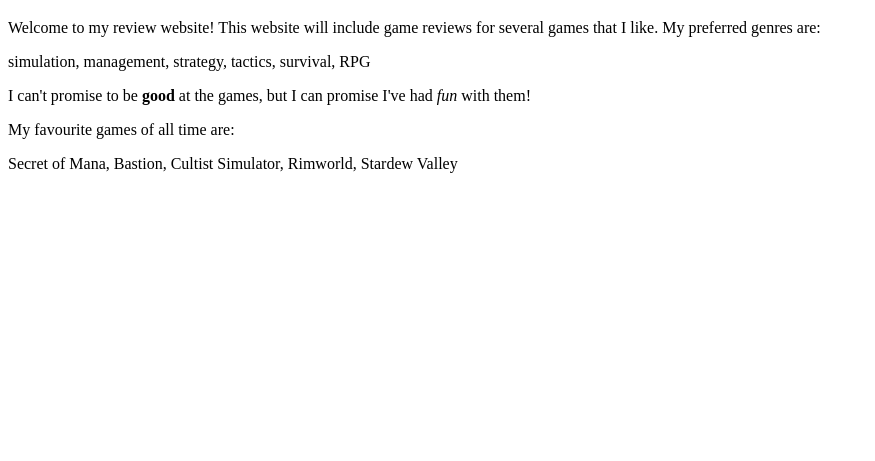
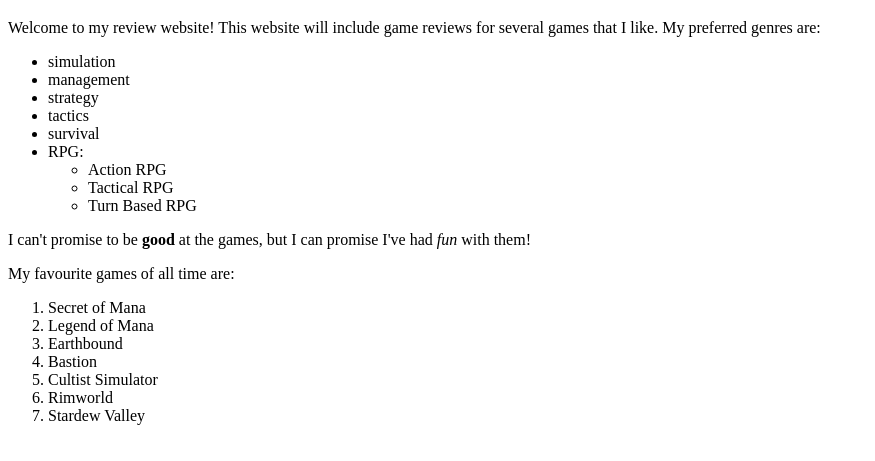
Before and after one commit to CodingDino/website-for-hnc, a plain HTML site: page index.html in a window 1280 px wide. Shown: the part 61-522 px from the top of the page, without its empty margins (0-875 px from the left). Drawn offline with Linux system fonts and the light colour scheme.

Commit message:
Formatted genres and games into lists.

```diff
--- a/index.html
+++ b/index.html
@@ -11,9 +11,30 @@
             This website will include game
             reviews for several games that I
             like. My preferred genres are: </p>
-        <p>simulation, management, strategy, tactics, survival, RPG</p>
+        <ul>
+            <li>simulation</li>
+            <li>management</li>
+            <li>strategy</li>
+            <li>tactics</li>
+            <li>survival</li>
+            <li>RPG:
+                <ul>
+                    <li>Action RPG</li>
+                    <li>Tactical RPG</li>
+                    <li>Turn Based RPG</li>
+                </ul>
+            </li>
+        </ul>
         <p>I can't promise to be <strong>good</strong> at the games, but I can promise I've had <em>fun</em> with them!</p>
         <p>My favourite games of all time are:</p>
-        <p>Secret of Mana, Bastion, Cultist Simulator, Rimworld, Stardew Valley</p>
+        <ol>
+            <li>Secret of Mana</li>
+            <li>Legend of Mana</li>
+            <li>Earthbound</li>
+            <li>Bastion</li>
+            <li>Cultist Simulator</li>
+            <li>Rimworld</li>
+            <li>Stardew Valley</li>
+        </ol>
     </body>
 </html>
```
